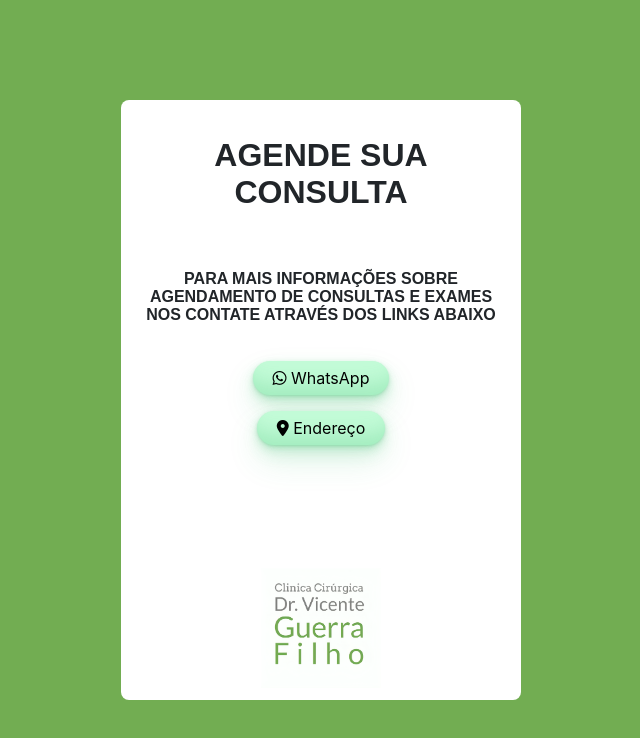
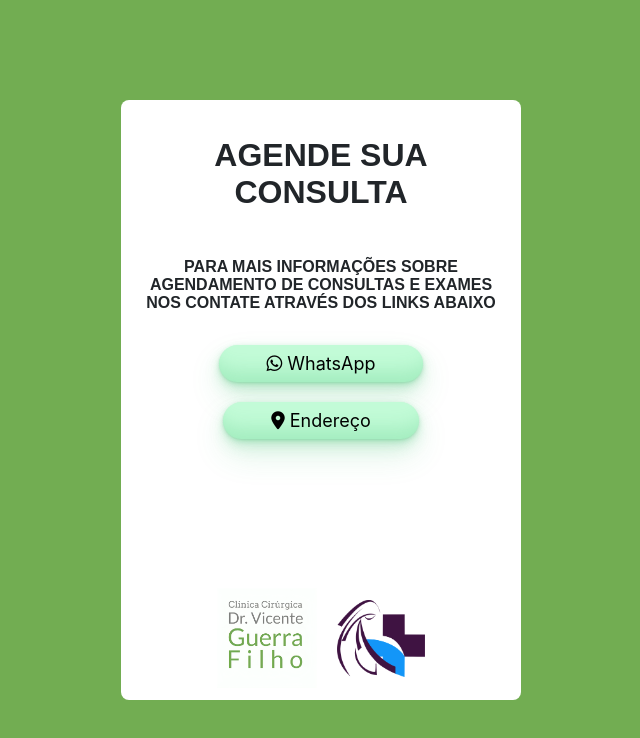
Before and after one commit to mtzsouza/vicente-links, a plain HTML site: page index.html in a window 1280 px wide. Shown: the whole page, without its empty margins (319-959 px from the left). Drawn offline with Linux system fonts and the light colour scheme; a web font is replaced by a local one.

Commit message:
finishing touches

```diff
--- a/index.html
+++ b/index.html
@@ -18,16 +18,18 @@
         <div class="container">
             <h1 class="title">Agende sua consulta</h1>
             <h4>Para mais informações sobre agendamento de consultas e exames nos contate através dos links abaixo</h4>
-            <button>
+            <button onclick="location.href='https://wa.me/+5564992153772'">
                 <i class="fa-brands fa-whatsapp"></i>
                 WhatsApp
             </button>
-            <button>
+            <button onclick="location.href='https://maps.app.goo.gl/M6LRFGahe765yTYUA'">
                 <i class="fa-solid fa-location-dot"></i>
                 Endereço
             </button>
-
-            <img src="./Assets/logo.png" alt="logo">
+            <div class="images">
+                <img src="./Assets/logo.png" alt="logo" class="logo-1">
+                <img src="./Assets/logo-2.png" alt=" another logo" class="logo-2">
+            </div>
         </div>
     </div>
 </body>
--- a/styles.css
+++ b/styles.css
@@ -30,7 +30,7 @@
     color: #212529;
     display: flex;
     flex-direction: column;
-    gap: 16px;
+    gap: 4px;
     align-items: center;
     text-align: center;
     text-transform: uppercase;
@@ -43,12 +43,13 @@ button {
     cursor: pointer;
     display: inline-block;
     font-family: CerebriSans-Regular,-apple-system,system-ui,Roboto,sans-serif;
-    padding: 7px 20px;
+    margin: 8px;
+    padding: 8px 48px;
     text-align: center;
     text-decoration: none;
     transition: all 250ms;
     border: 0;
-    font-size: 16px;
+    font-size: 18px;
     user-select: none;
     -webkit-user-select: none;
     touch-action: manipulation;
@@ -59,8 +60,28 @@ button {
     transform: scale(1.05) rotate(-1deg);
   }
 
-img {
+.images {
     position: absolute;
     bottom: 12px;
-    width: 30%;
+    display: flex;
+    justify-content: center;
+    align-items: center;
+    gap: 5%;
 }
+
+.logo-1 {
+    width: 25%;
+}
+
+.logo-2 {
+    width: 22%;
+}
+
+.credit {
+    position: absolute;
+    bottom: 4px;
+    width: 100%;
+    text-align: center;
+    font-family: "Truculenta", sans-serif;
+    font-size: large;
+}
```
Also changed, not shown: Assets/logo-2.png (renamed from Assets/logo-notext.png), script.js (deleted).
